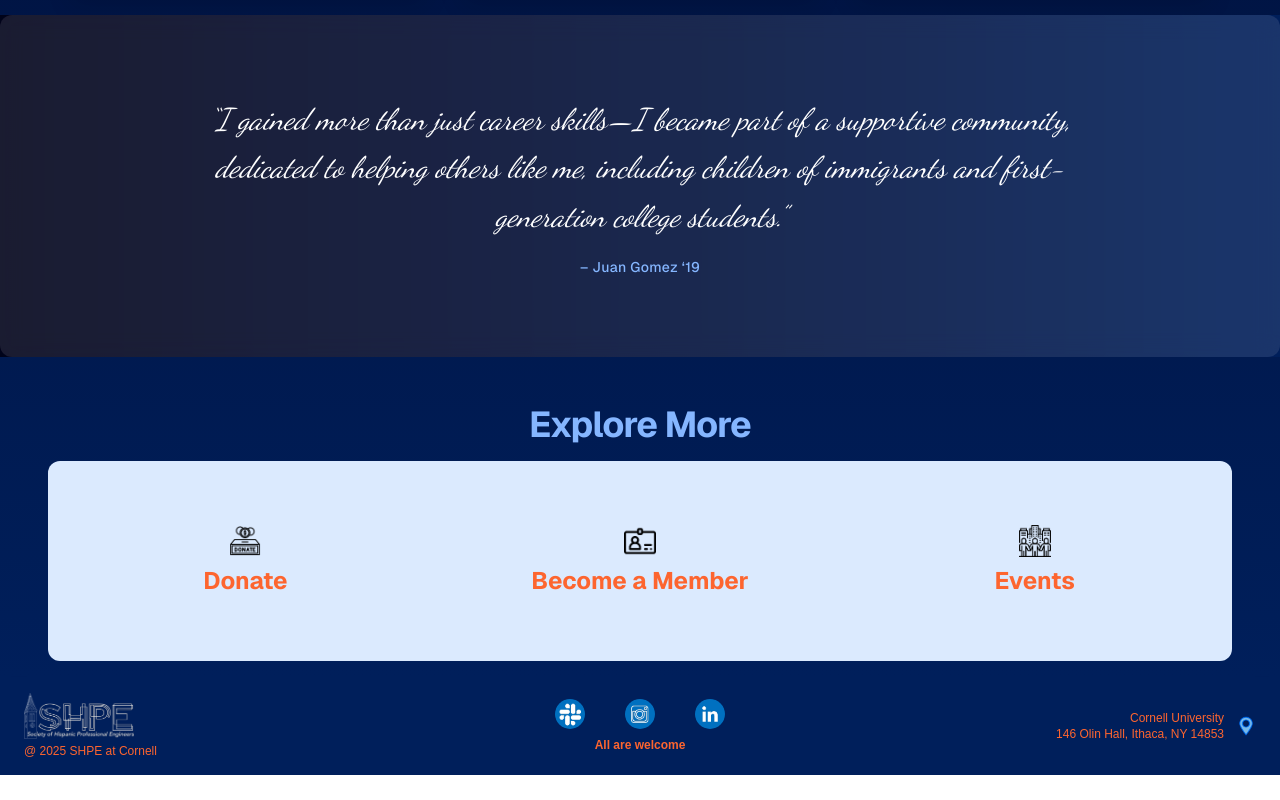
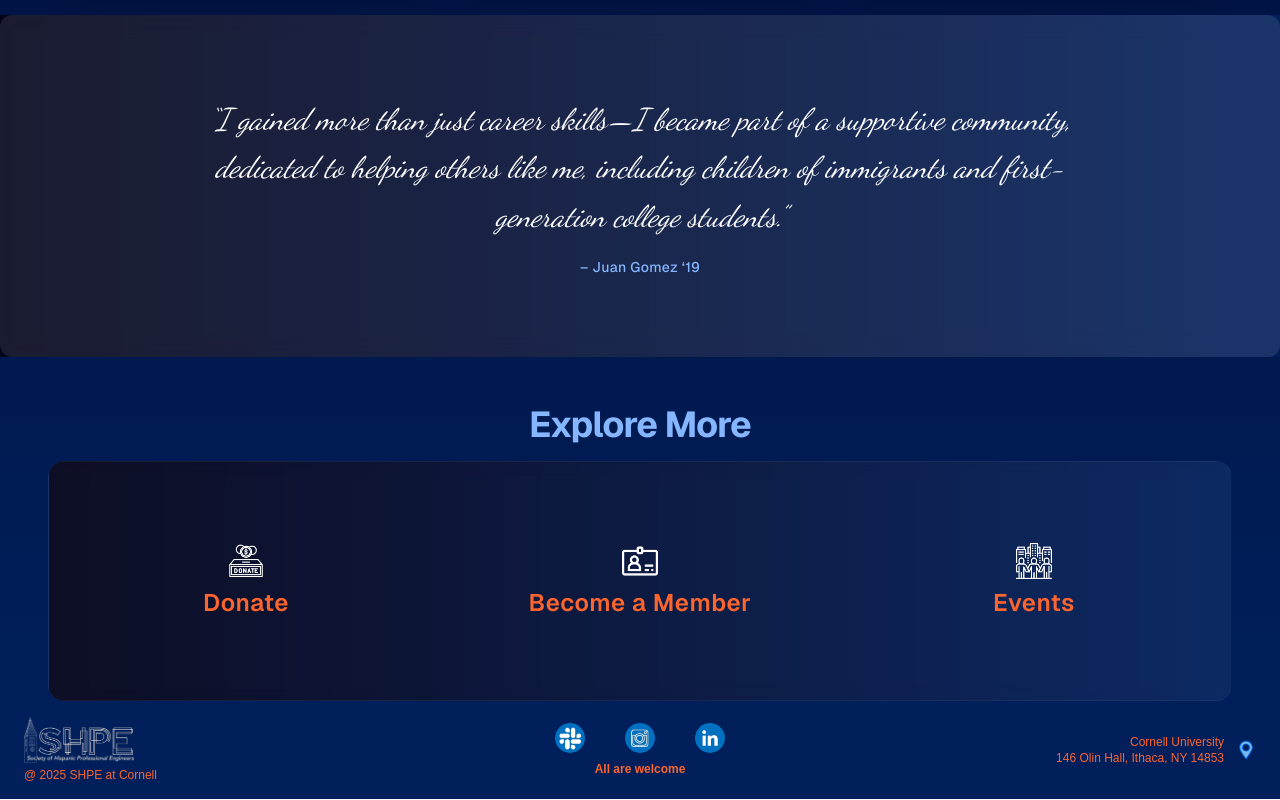
Before and after one commit to shpe-cornell/shpe-website, a Next.js app: page / in a window 1280 px wide. Shown: the part 1466-2266 px from the top of the page. Before the commit the page ends 2242 px from the top, so only its background shows below. Built offline with nearby package versions, Linux system fonts and the light colour scheme; a web font is replaced by a local one.

Commit message:
Give accordion modern feel

```diff
--- a/src/app/components/horizontal-accordion.tsx
+++ b/src/app/components/horizontal-accordion.tsx
@@ -21,37 +21,50 @@ export default function HorizontalAccordion({
   const [activeIndex, setActiveIndex] = useState<number | null>(null);
 
   return (
-    <div className="flex w-full h-[200px] overflow-hidden rounded-xl mb-4">
+    <div className="flex w-full h-[240px] overflow-hidden rounded-2xl bg-gradient-to-r from-[#00031A] to-[#001F5B] backdrop-blur-md shadow-inner border border-white/10">
       {items.map((item, index) => (
         <Link
           key={index}
           href={item.link}
-          className={`relative transition-all duration-300 ease-in-out ${
+          className={`relative transition-all duration-500 ease-in-out ${
             activeIndex === index ? "flex-[4]" : "flex-[1]"
-          } cursor-pointer overflow-hidden bg-[#DBEAFE] hover:bg-orange-100`}
+          } cursor-pointer overflow-hidden group`}
           onMouseEnter={() => setActiveIndex(index)}
           onMouseLeave={() => setActiveIndex(null)}
         >
-          <div className="flex h-full w-full items-center justify-center text-center p-4">
-            <div className="text-[#FD652F] flex flex-col items-center px-2">
+          {/* AI-vibe looking background glow */}
+          <div className="absolute inset-0 bg-white/5 backdrop-blur-sm hover:bg-white/10 transition-all z-0" />
+
+          {/* Content */}
+          <div className="relative z-10 flex h-full w-full flex-col items-center justify-center text-center px-4 py-6 text-white">
+            {/* Icon */}
             {item.icon && (
-                <img
+              <div className="mb-2">
+                <Image
                   src={item.icon}
                   alt={`${item.title} icon`}
-                  className="w-8 h-8 mb-2"
+                  width={36}
+                  height={36}
+                  className="invert contrast-[1.1] brightness-[1.3] transition-transform duration-300 group-hover:scale-110"
                 />
+              </div>
             )}
+
+            {/* Action Title */}
             <h3
-                className={`text-2xl font-bold transition-colors ${
-                  activeIndex === index ? "text-[#D33A02]" : "text-[#FD652F]"
+              className={`text-lg sm:text-xl md:text-2xl font-semibold tracking-wide transition-colors duration-300 ${
+                activeIndex === index ? "text-[#85B6FF]" : "text-[#FD652F]"
               }`}
             >
               {item.title}
             </h3>
+
+            {/* Description - shown on hover */}
             {activeIndex === index && (
-                <p className="text-sm mt-2 max-w-[90%]">{item.description}</p>
+              <p className="mt-3 text-sm max-w-[85%] text-white/80 transition-opacity duration-300">
+                {item.description}
+              </p>
             )}
-            </div>
           </div>
         </Link>
       ))}
```
Lines whose indentation alone changed are shown as unchanged.
